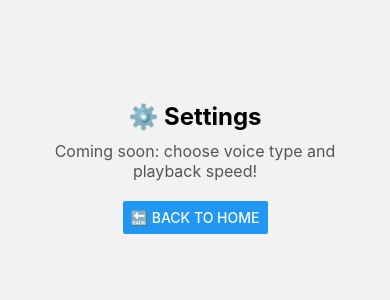
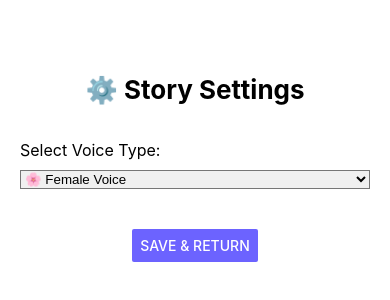
Before and after one commit to vrishin5/bedtime-story-api, a React Native app in the folder bedtime-story-app/: screen /Settings in a window 390 px wide. Shown: the part 254-554 px from the top of the page. Built offline with nearby package versions, Linux system fonts and the light colour scheme.

Commit message:
committing

```diff
--- a/bedtime-story-app/screens/SettingsScreen.js
+++ b/bedtime-story-app/screens/SettingsScreen.js
@@ -1,22 +1,49 @@
-import React from "react";
-import { View, Text, Button, StyleSheet } from "react-native";
+import React, { useState } from "react";
+import { View, Text, StyleSheet, Button } from "react-native";
+import { Picker } from "@react-native-picker/picker";
 
 export default function SettingsScreen({ navigation }) {
+  const [voice, setVoice] = useState("female");
+
   return (
     <View style={styles.container}>
-      <Text style={styles.title}>⚙️ Settings</Text>
-      <Text style={styles.text}>Coming soon: choose voice type and playback speed!</Text>
+      <Text style={styles.title}>⚙️ Story Settings</Text>
 
-      <View style={styles.buttonContainer}>
-        <Button title="🔙 Back to Home" onPress={() => navigation.navigate("Home")} />
+      <Text style={styles.label}>Select Voice Type:</Text>
+      <Picker
+        selectedValue={voice}
+        onValueChange={(itemValue) => setVoice(itemValue)}
+        style={styles.picker}
+      >
+        <Picker.Item label="🌸 Female Voice" value="female" />
+        <Picker.Item label="🎩 Male Voice" value="male" />
+      </Picker>
+
+      <View style={styles.buttons}>
+        <Button
+          title="Save & Return"
+          onPress={() => navigation.navigate("Home", { selectedVoice: voice })}
+          color="#6C63FF"
+        />
       </View>
     </View>
   );
 }
 
 const styles = StyleSheet.create({
-  container: { flex: 1, justifyContent: "center", alignItems: "center", padding: 20 },
-  title: { fontSize: 24, fontWeight: "bold", marginBottom: 10 },
-  text: { fontSize: 16, color: "#555", textAlign: "center" },
-  buttonContainer: { marginTop: 20 },
+  container: {
+    flex: 1,
+    justifyContent: "center",
+    padding: 20,
+    backgroundColor: "#fff",
+  },
+  title: {
+    fontSize: 26,
+    fontWeight: "bold",
+    textAlign: "center",
+    marginBottom: 20,
+  },
+  label: { fontSize: 16, marginTop: 15 },
+  picker: { backgroundColor: "#f0f0f0", marginVertical: 10 },
+  buttons: { marginTop: 30, alignItems: "center" },
 });
```
